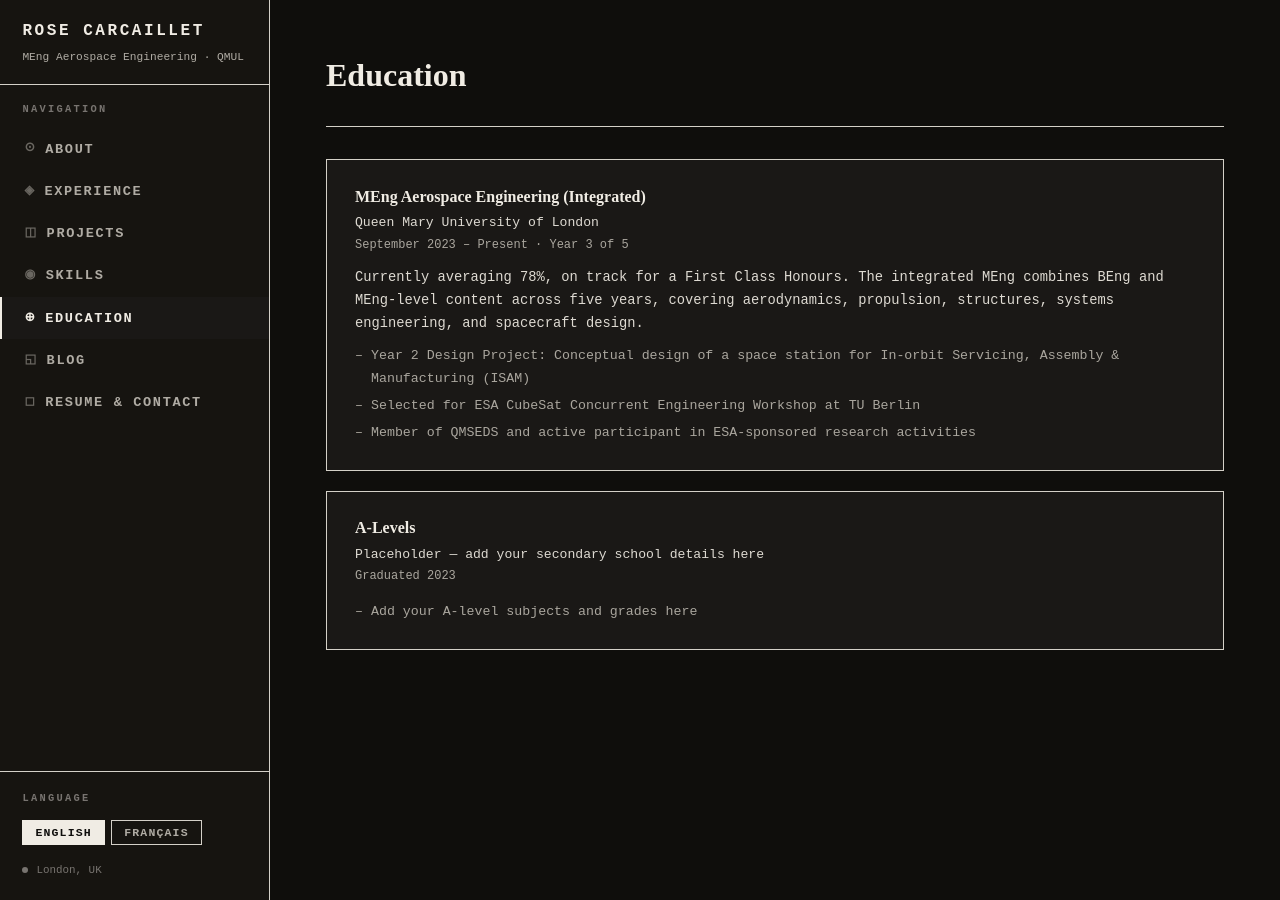
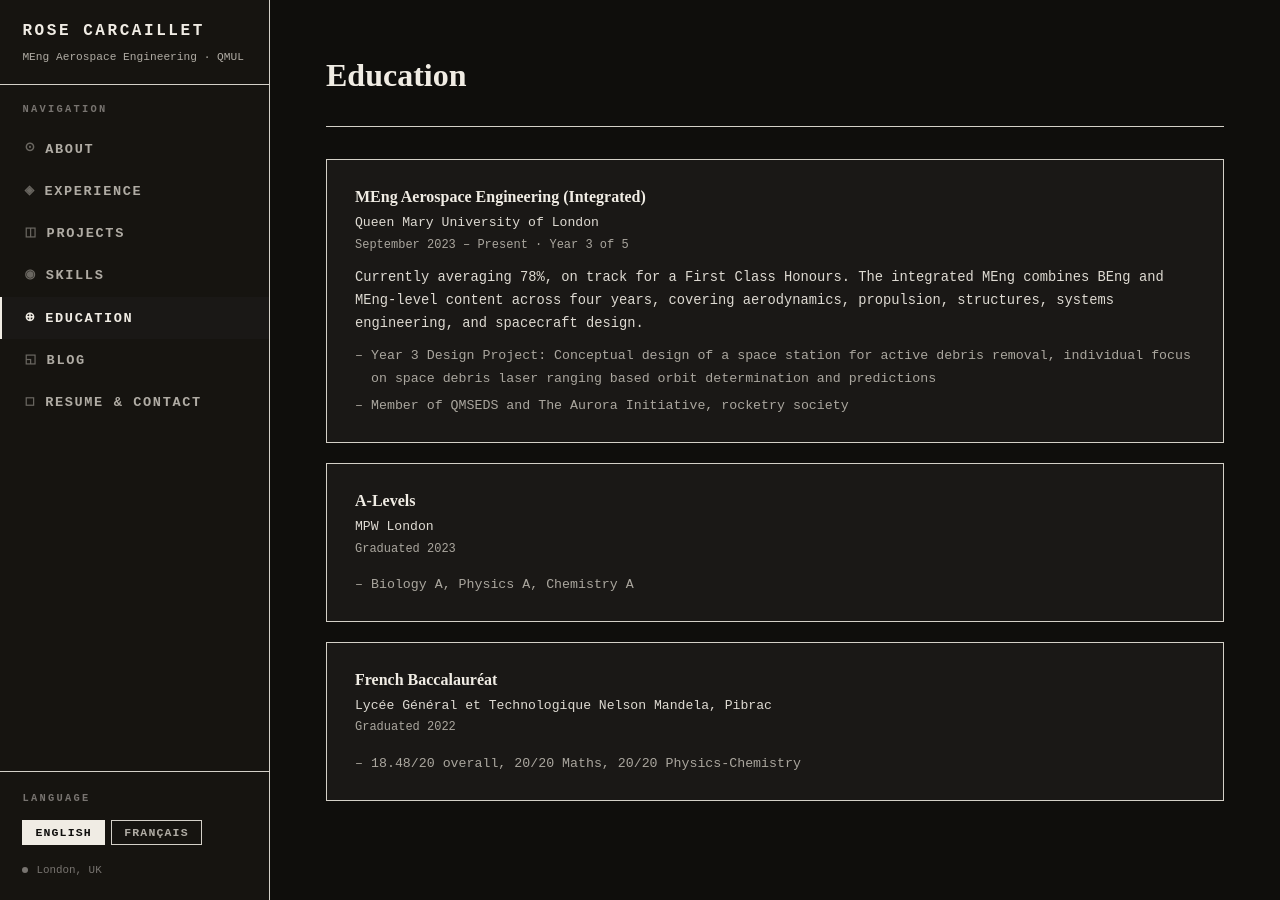
Before and after one commit to rose-31330/rose-31330.github.io, a Jekyll site: the page built from education.md, in a window 1280 px wide. Built offline with Jekyll 4.4.1, drawn with Linux system fonts in a browser that asks for light colours.

Commit message:
update education and projects pages

```diff
--- a/education.md
+++ b/education.md
@@ -12,22 +12,30 @@ permalink: /education/
     <p class="edu-date">September 2023 – Present · Year 3 of 5</p>
     <p>
       Currently averaging 78%, on track for a First Class Honours. The integrated MEng combines
-      BEng and MEng-level content across five years, covering aerodynamics, propulsion, structures,
+      BEng and MEng-level content across four years, covering aerodynamics, propulsion, structures,
       systems engineering, and spacecraft design.
     </p>
     <ul>
-      <li>Year 2 Design Project: Conceptual design of a space station for In-orbit Servicing, Assembly &amp; Manufacturing (ISAM)</li>
-      <li>Selected for ESA CubeSat Concurrent Engineering Workshop at TU Berlin</li>
-      <li>Member of QMSEDS and active participant in ESA-sponsored research activities</li>
+      <li>Year 3 Design Project: Conceptual design of a space station for active debris removal, individual focus on space debris laser ranging based orbit determination and predictions</li>
+      <li>Member of QMSEDS and The Aurora Initiative, rocketry society</li>
     </ul>
   </div>
 
   <div class="edu-card">
     <h3>A-Levels</h3>
-    <p class="edu-inst">Placeholder — add your secondary school details here</p>
+    <p class="edu-inst">MPW London</p>
     <p class="edu-date">Graduated 2023</p>
     <ul>
-      <li>Add your A-level subjects and grades here</li>
+      <li>Biology A, Physics A, Chemistry A</li>
+    </ul>
+  </div>
+
+  <div class="edu-card">
+    <h3>French Baccalauréat</h3>
+    <p class="edu-inst">Lycée Général et Technologique Nelson Mandela, Pibrac</p>
+    <p class="edu-date">Graduated 2022</p>
+    <ul>
+      <li>18.48/20 overall, 20/20 Maths, 20/20 Physics-Chemistry</li>
     </ul>
   </div>
 
```
Also changed, not shown: projects.md (+3 -3 lines).
